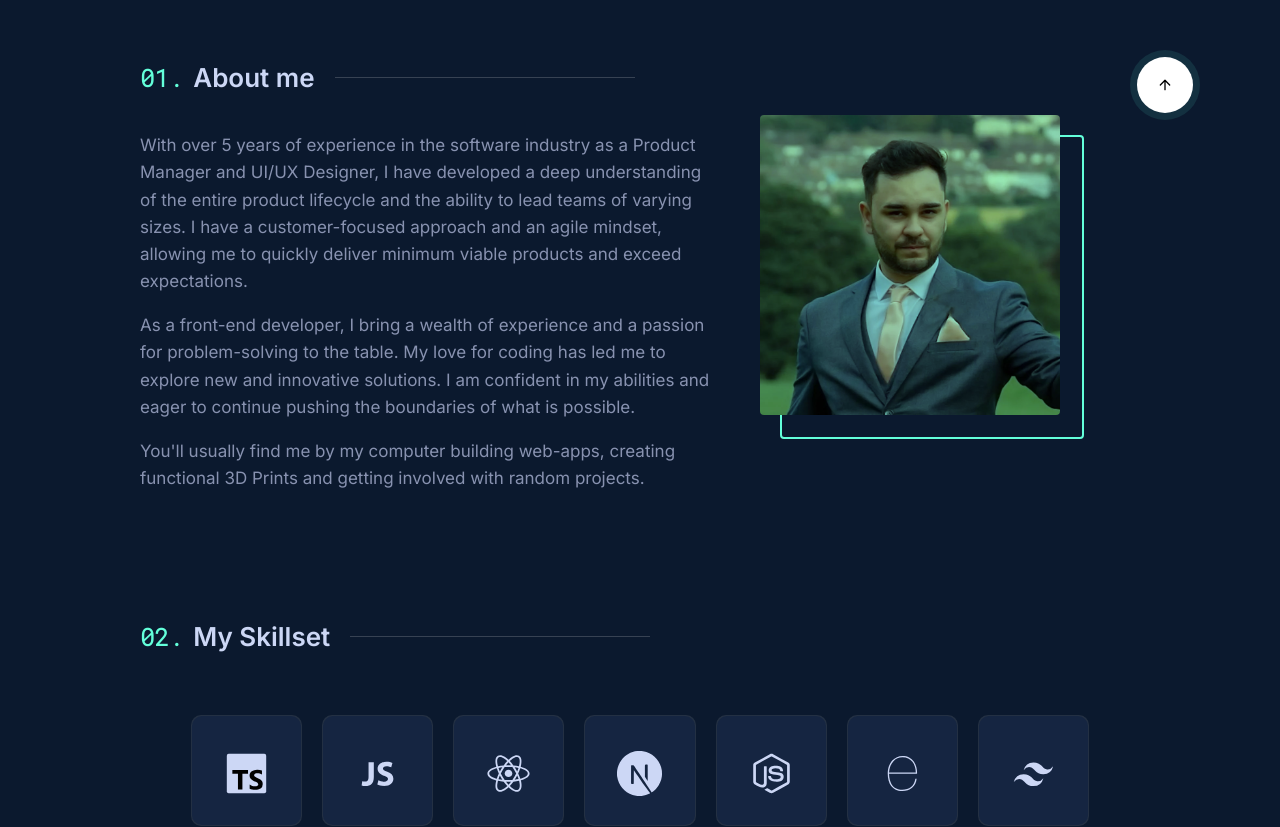
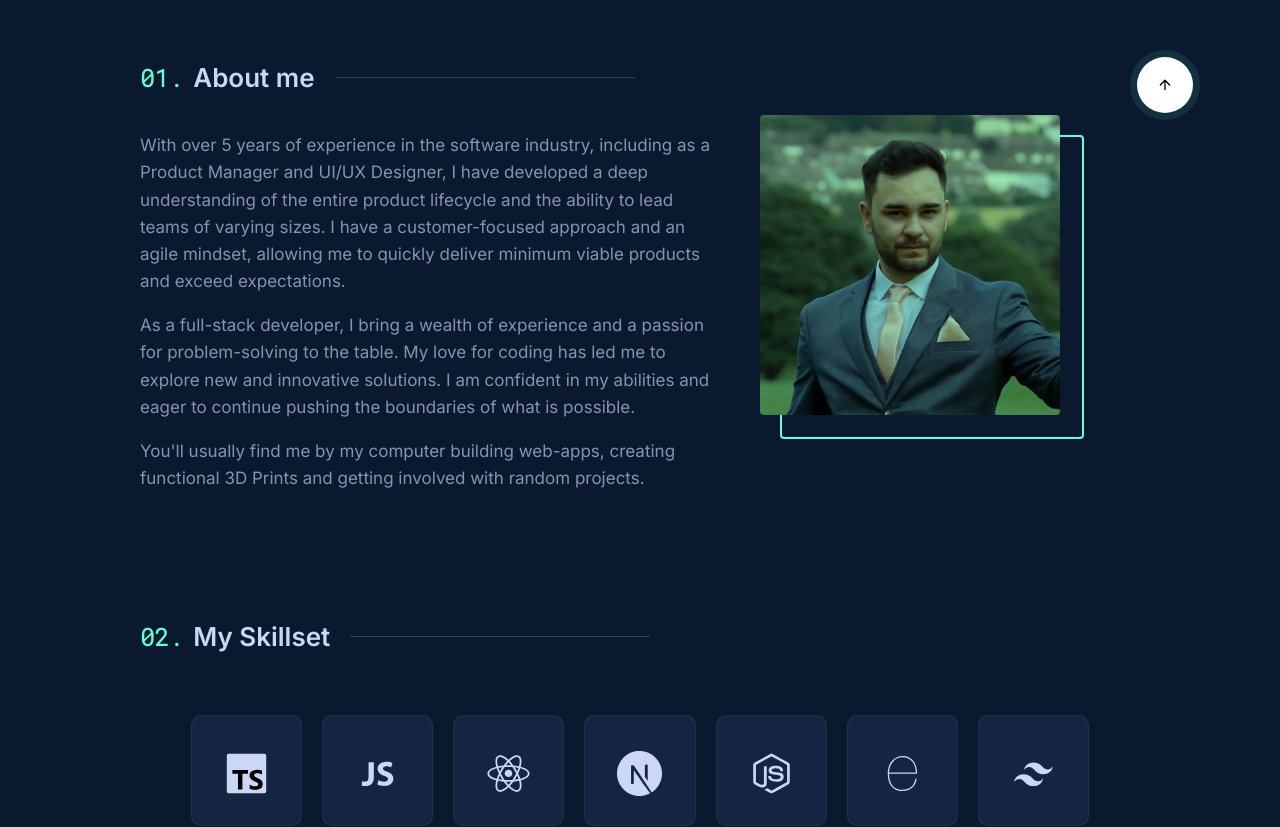
Before and after one commit to designedhead/raf-portfolio, a Next.js app: page / in a window 1280 px wide. Shown: the part 780-1607 px from the top of the page. Built offline with nearby package versions, Linux system fonts and the light colour scheme.

Commit message:
feat: subtitle and text fixes

```diff
--- a/src/components/About.js
+++ b/src/components/About.js
@@ -10,12 +10,12 @@ function About() {
         <div className="about_left">
           <p>
             {
-              "With over 5 years of experience in the software industry as a Product Manager and UI/UX Designer, I have developed a deep understanding of the entire product lifecycle and the ability to lead teams of varying sizes. I have a customer-focused approach and an agile mindset, allowing me to quickly deliver minimum viable products and exceed expectations."
+              "With over 5 years of experience in the software industry, including as a Product Manager and UI/UX Designer, I have developed a deep understanding of the entire product lifecycle and the ability to lead teams of varying sizes. I have a customer-focused approach and an agile mindset, allowing me to quickly deliver minimum viable products and exceed expectations."
             }
           </p>
           <p>
             {
-              "As a front-end developer, I bring a wealth of experience and a passion for problem-solving to the table. My love for coding has led me to explore new and innovative solutions. I am confident in my abilities and eager to continue pushing the boundaries of what is possible."
+              "As a full-stack developer, I bring a wealth of experience and a passion for problem-solving to the table. My love for coding has led me to explore new and innovative solutions. I am confident in my abilities and eager to continue pushing the boundaries of what is possible."
             }
           </p>
           <p>
--- a/src/components/Projects.js
+++ b/src/components/Projects.js
@@ -11,12 +11,12 @@ function Projects() {
           <h2>{"Projects I've built"}</h2>
           <div className="horizontal_divider" />
         </div>
-        <div className='featured-projects-containter'>
+        <div className="featured-projects-containter">
           {projects.slice(0, 3).map((tile, i) => (
             <FeaturedProject key={i} tile={tile} index={i} />
           ))}
         </div>
-
+        <h5 className="featured_h5">Other Noteworthy Projects</h5>
         <div className="projects_container">
           {projects.slice(3).map((tile, i) => (
             <ProjectTile
--- a/styles/styles.css
+++ b/styles/styles.css
@@ -1286,11 +1286,18 @@ footer {
 }
 
 /* Featured projects */
+.featured_h5 {
+  color: var(--title_light);
+  font-family: "Inter";
+  font-size: 40px;
+  margin: 50px auto;
+  text-align: center;
+}
 .featured-projects-containter{
   display: flex;
   flex-direction: column;
   gap: 20px;
-  margin-bottom: 80px;
+  margin-bottom: 30px;
 }
 .project-image {
   width: 100%;
```
